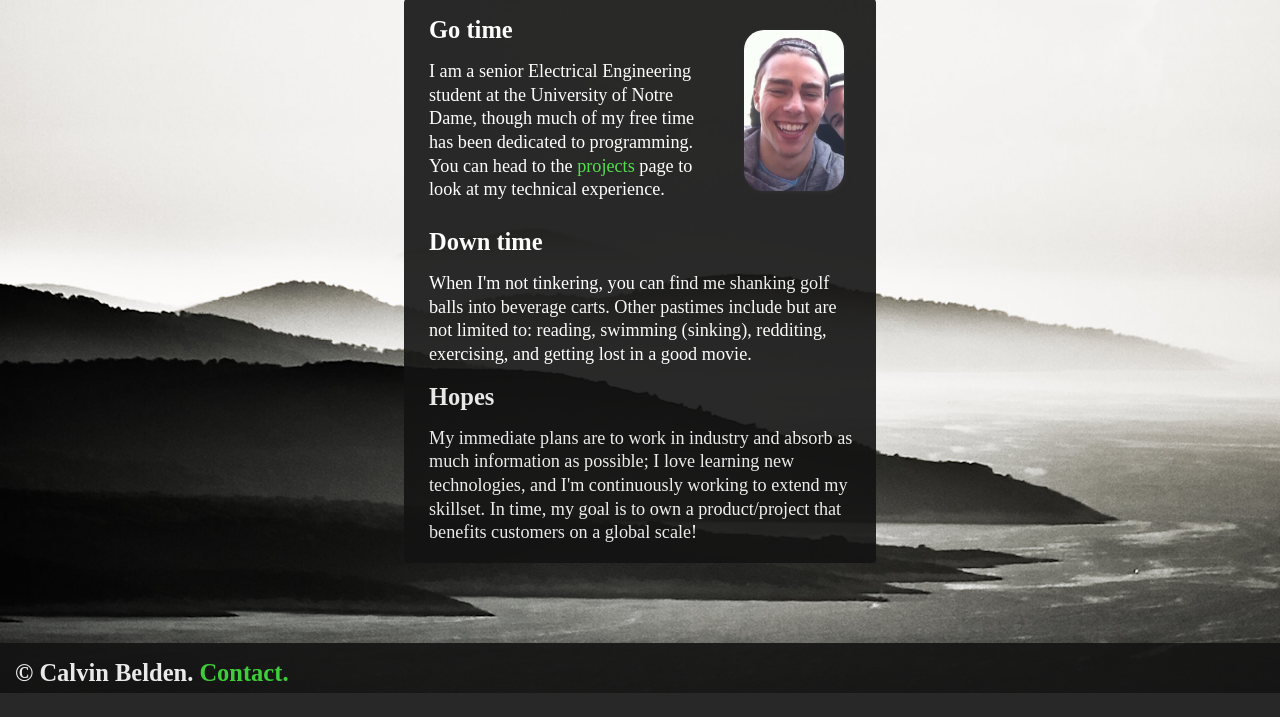
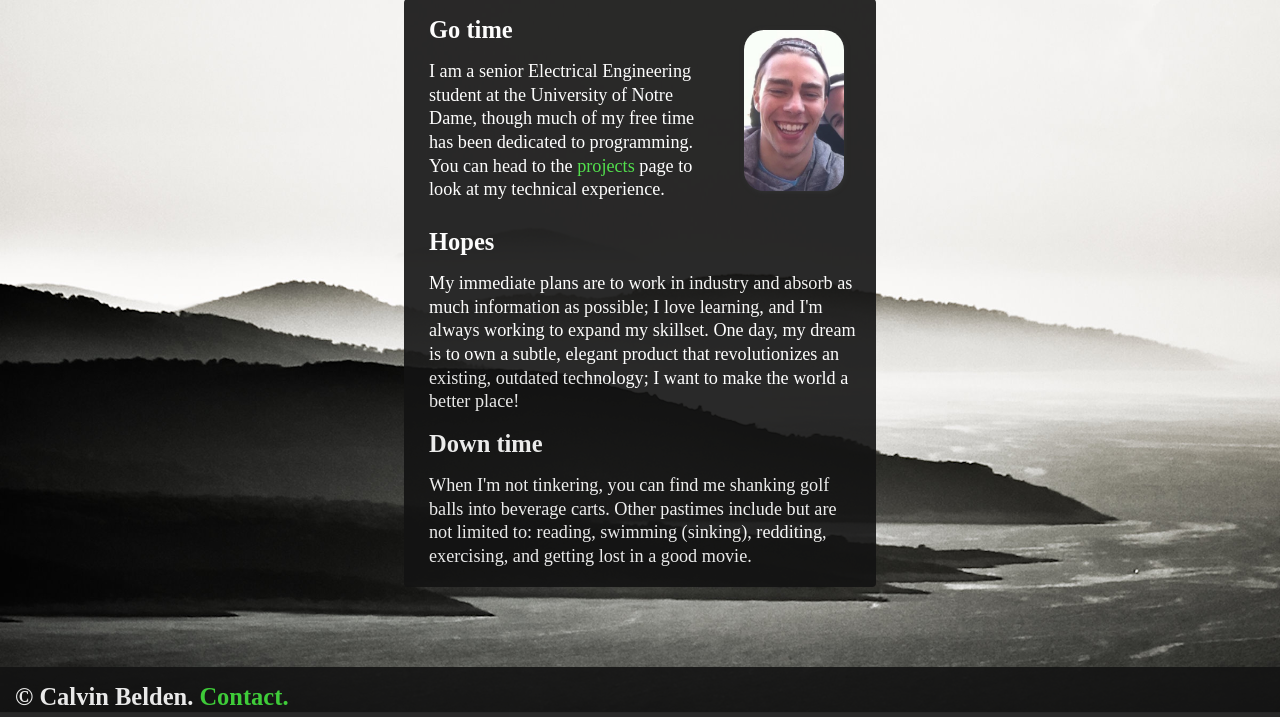
Before and after one commit to cbelden/MySite, a Flask app: page /about in a window 1280 px wide. Shown: the part 141-858 px from the top of the page. Before the commit the page ends 834 px from the top, so only its background shows below. Run offline with Flask 2, Linux system fonts and the light colour scheme; some libraries are stand-ins or nearby versions; some web fonts are replaced.

Commit message:
MORE REWORDING

```diff
--- a/mysite/templates/about.html
+++ b/mysite/templates/about.html
@@ -27,14 +27,14 @@
 
     <div class="spacer"></div>
 
+    <h3>Hopes</h3>
+    <p>
+        My immediate plans are to work in industry and absorb as much information as possible; I love learning, and I'm always working to expand my skillset.  One day, my dream is to own a subtle, elegant product that revolutionizes an existing, outdated technology; I want to make the world a better place!
+    </p>
+
     <h3>Down time</h3>
     <p>
         When I'm not tinkering, you can find me shanking golf balls into beverage carts.  Other pastimes include but are not limited to: reading, swimming (sinking), redditing, exercising, and getting lost in a good movie.
     </p>
-
-    <h3>Hopes</h3>
-    <p>
-        My immediate plans are to work in industry and absorb as much information as possible; I love learning new technologies, and I'm continuously working to extend my skillset.  In time, my goal is to own a product/project that benefits customers on a global scale!
-    </p>
 </div> <!-- .main-container -->
 {% endblock %}
```
